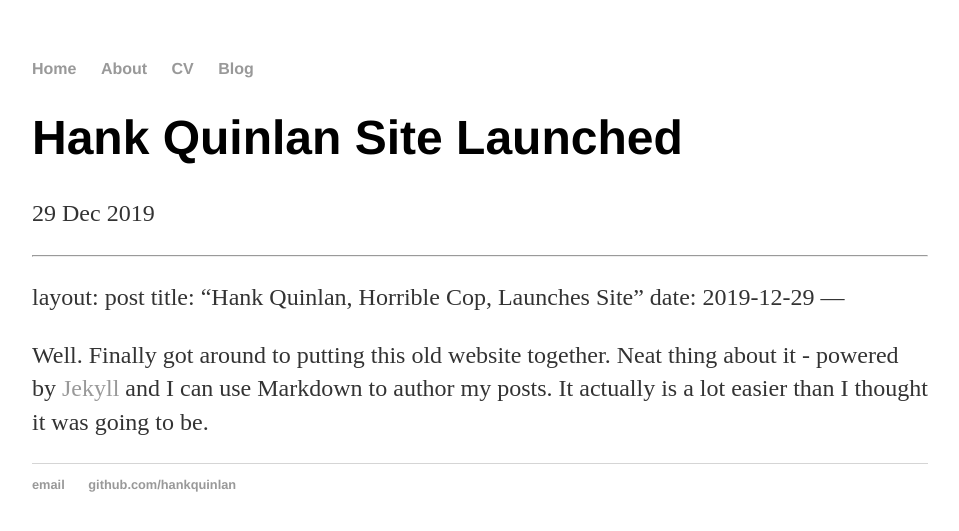
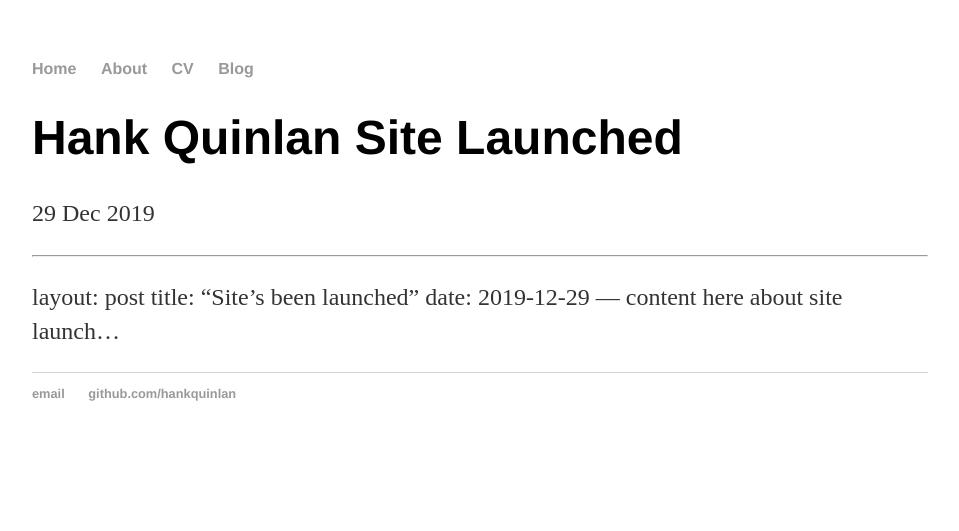
Before and after one commit to aoschwartz7/aoschwartz7.github.io, a Jekyll site: the page built from _posts/2019-12-29-hank-quinlan-site-launched.md, in a window 1280 px wide. Shown: the top 531 px of the page, without its empty margins (160-1119 px from the left). Built offline with Jekyll 4.4.1, drawn with Linux system fonts in a browser that asks for light colours; our own code applies the rules of GitHub Pages for plain Markdown files.

Commit message:
Update 2019-12-29-hank-quinlan-site-launched.md
added content

```diff
--- a/_posts/2019-12-29-hank-quinlan-site-launched.md
+++ b/_posts/2019-12-29-hank-quinlan-site-launched.md
@@ -1,8 +1,7 @@
 
 ---
 layout: post
-title: "Hank Quinlan, Horrible Cop, Launches Site"
+title: "Site's been launched"
 date: 2019-12-29
 ---
-
-Well. Finally got around to putting this old website together. Neat thing about it - powered by [Jekyll](http://jekyllrb.com) and I can use Markdown to author my posts. It actually is a lot easier than I thought it was going to be.
+content here about site launch...
```
